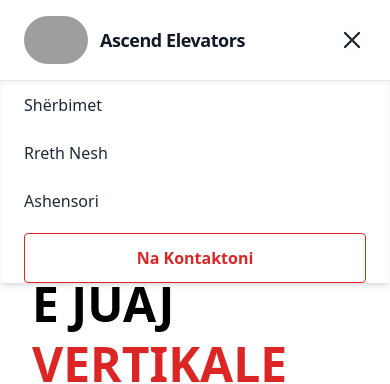
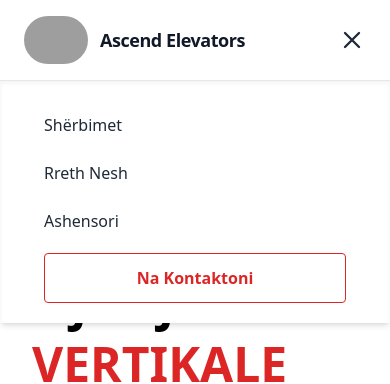
Before and after one commit to gashi36/ascend-elevators, an Angular app: page / in a window 390 px wide. Both pictures are taken after a click on the button 352 px from the left and 40 px from the top of the page. Shown: the top 384 px of the page. Built offline with nearby package versions, Linux system fonts and the light colour scheme; grey boxes are pictures that could not be loaded.

Commit message:
netlify3s

```diff
--- a/src/app/core/header/header.component.html
+++ b/src/app/core/header/header.component.html
@@ -38,7 +38,7 @@
       <a routerLink="/lift" class="hover:text-red-600 transition-colors duration-200">Ashensori</a>
 
       <a routerLink="/contact"
-        class="ml-6 px-5 py-2 border border-red-600 text-red-600 font-semibold rounded hover:bg-red-600 hover:text-white transition-colors duration-200">
+        class="ml-6 px-5 py-2  border border-red-600 text-red-600 font-semibold rounded hover:bg-red-600 hover:text-white transition-colors duration-200">
         Na Kontaktoni
       </a>
     </nav>
@@ -54,11 +54,11 @@
   </div>
 
   <!-- Mobile Menu -->
-  <div *ngIf="isOpen" class="md:hidden bg-white border-t border-gray-200 shadow-inner">
+  <div *ngIf="isOpen" class="md:hidden p-5 bg-white border-t border-gray-200 shadow-inner">
     <a class="block px-6 py-3 text-gray-800 hover:text-red-600 transition" routerLink="/services">Shërbimet</a>
     <a class="block px-6 py-3 text-gray-800 hover:text-red-600 transition" routerLink="/about">Rreth Nesh</a>
     <a class="block px-6 py-3 text-gray-800 hover:text-red-600 transition" routerLink="/lift">Ashensori</a>
-    <a class="block px-6 py-3 text-center border border-red-600 text-red-600 rounded mt-2 mx-6 hover:bg-red-600 hover:text-white transition font-semibold"
+    <a class="block px-6 py-3 text-center border border-red-600 text-red-600 rounded mt-2 mx-6 pb hover:bg-red-600 hover:text-white transition font-semibold"
       routerLink="/contact">Na Kontaktoni</a>
   </div>
 </header>
```
